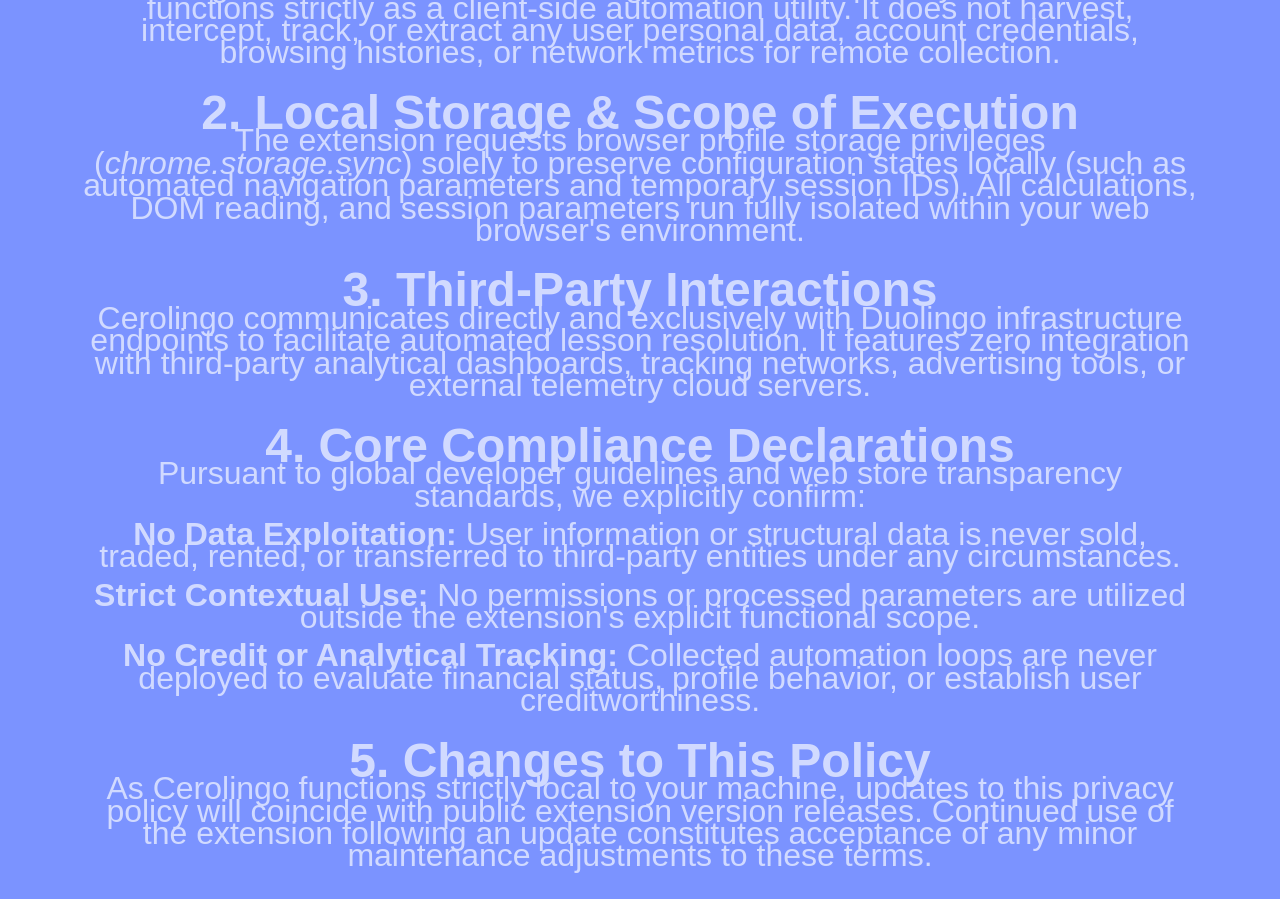
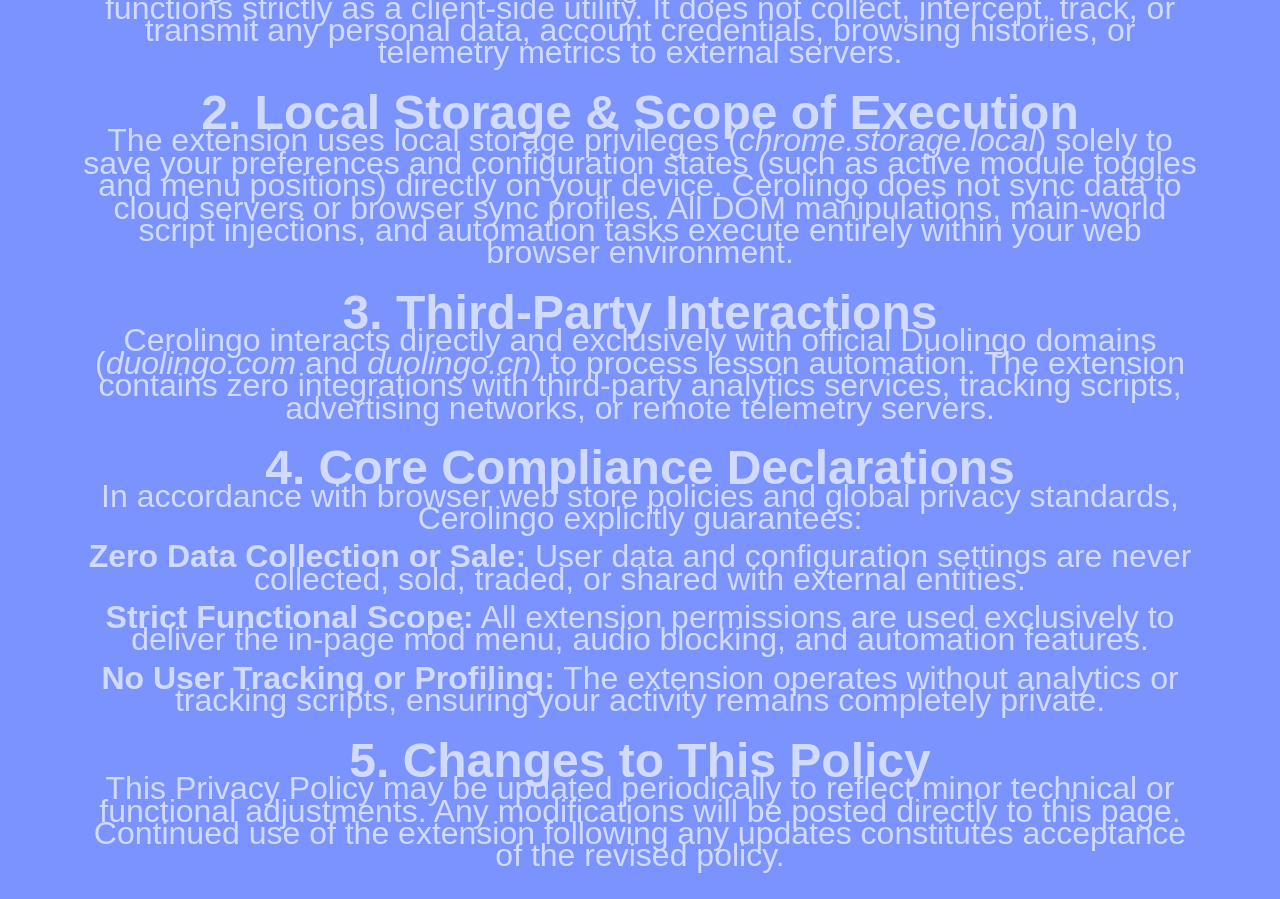
Before and after one commit to ancym0n/Cerolingo, a plain HTML site: page privacy/index.html in a window 1280 px wide. Shown: the part 655-1554 px from the top of the page. Drawn offline with Linux system fonts and the light colour scheme; a web font is replaced by a local one.

Commit message:
[🧑‍⚖] Privacy changes

```diff
--- a/privacy/index.html
+++ b/privacy/index.html
@@ -22,10 +22,13 @@
     </section>
     <section id="content">
       <h1>Download now!</h1>
-      <a href="https://chromewebstore.google.com/detail/apgkphplddmjkoogmoijendkdjaaeiii?utm_source=item-share-cb"
+      <a
+        href="https://chromewebstore.google.com/detail/apgkphplddmjkoogmoijendkdjaaeiii?utm_source=item-share-cb"
         >Chrome Web Store</a
       >
-      <a href="https://addons.mozilla.org/firefox/addon/cerolingo/">Firefox Add-on</a>
+      <a href="https://addons.mozilla.org/firefox/addon/cerolingo/"
+        >Firefox Add-on</a
+      >
       <a href="https://github.com/ancym0n/Cerolingo">Source Code</a>
     </section>
     <section id="privacy">
@@ -34,57 +37,59 @@
       <div>
         <h2>1. Overview of Data Practices</h2>
         <p>
-          Cerolingo is committed to maintaining absolute user privacy. The
-          extension functions strictly as a client-side automation utility. It
-          does not harvest, intercept, track, or extract any user personal data,
-          account credentials, browsing histories, or network metrics for remote
-          collection.
+          Cerolingo is committed to maintaining complete user privacy. The
+          extension functions strictly as a client-side utility. It does not
+          collect, intercept, track, or transmit any personal data, account
+          credentials, browsing histories, or telemetry metrics to external
+          servers.
         </p>
       </div>
 
       <div>
         <h2>2. Local Storage & Scope of Execution</h2>
         <p>
-          The extension requests browser profile storage privileges
-          (<i>chrome.storage.sync</i>) solely to preserve configuration states
-          locally (such as automated navigation parameters and temporary session
-          IDs). All calculations, DOM reading, and session parameters run fully
-          isolated within your web browser's environment.
+          The extension uses local storage privileges
+          (<i>chrome.storage.local</i>) solely to save your preferences and
+          configuration states (such as active module toggles and menu
+          positions) directly on your device. Cerolingo does not sync data to
+          cloud servers or browser sync profiles. All DOM manipulations,
+          main-world script injections, and automation tasks execute entirely
+          within your web browser environment.
         </p>
       </div>
 
       <div>
         <h2>3. Third-Party Interactions</h2>
         <p>
-          Cerolingo communicates directly and exclusively with Duolingo
-          infrastructure endpoints to facilitate automated lesson resolution. It
-          features zero integration with third-party analytical dashboards,
-          tracking networks, advertising tools, or external telemetry cloud
-          servers.
+          Cerolingo interacts directly and exclusively with official Duolingo
+          domains (<i>duolingo.com</i> and <i>duolingo.cn</i>) to process lesson
+          automation. The extension contains zero integrations with third-party
+          analytics services, tracking scripts, advertising networks, or remote
+          telemetry servers.
         </p>
       </div>
 
       <div>
         <h2>4. Core Compliance Declarations</h2>
         <p>
-          Pursuant to global developer guidelines and web store transparency
-          standards, we explicitly confirm:
+          In accordance with browser web store policies and global privacy
+          standards, Cerolingo explicitly guarantees:
         </p>
         <ul>
           <li>
-            <strong>No Data Exploitation:</strong> User information or
-            structural data is never sold, traded, rented, or transferred to
-            third-party entities under any circumstances.
+            <strong>Zero Data Collection or Sale:</strong> User data and
+            configuration settings are never collected, sold, traded, or shared
+            with external entities.
           </li>
           <li>
-            <strong>Strict Contextual Use:</strong> No permissions or processed
-            parameters are utilized outside the extension's explicit functional
-            scope.
+            <strong>Strict Functional Scope:</strong> All extension permissions
+            are used exclusively to deliver the in-page mod menu, audio
+            blocking, and automation features.
           </li>
           <li>
-            <strong>No Credit or Analytical Tracking:</strong> Collected
-            automation loops are never deployed to evaluate financial status,
-            profile behavior, or establish user creditworthiness.
+            <strong>No User Tracking or Profiling:</strong> The extension
+            operates without analytics or tracking scripts, ensuring your
+            activity remains completely private.
           </li>
         </ul>
       </div>
@@ -92,10 +97,10 @@
       <div>
         <h2>5. Changes to This Policy</h2>
         <p>
-          As Cerolingo functions strictly local to your machine, updates to this
-          privacy policy will coincide with public extension version releases.
-          Continued use of the extension following an update constitutes
-          acceptance of any minor maintenance adjustments to these terms.
+          This Privacy Policy may be updated periodically to reflect minor
+          technical or functional adjustments. Any modifications will be posted
+          directly to this page. Continued use of the extension following any
+          updates constitutes acceptance of the revised policy.
         </p>
       </div>
     </section>
```
Also changed, not shown: index.html (+24 -23 lines).
